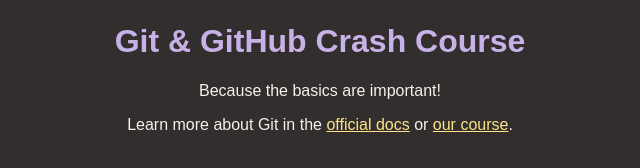
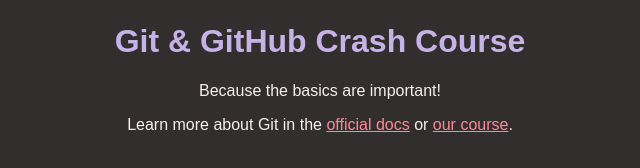
Before and after one commit to aarush1/GitActions, a plain HTML site: page index.html in a window 1280 px wide. Shown: the part 456-624 px from the top of the page, without its empty margins (320-960 px from the left). Drawn offline with Linux system fonts and the light colour scheme.

Commit message:
change color2.0

```diff
--- a/styles.css
+++ b/styles.css
@@ -22,4 +22,5 @@
 
 a {
   color: #fee389;
+  color: #fe8995;
 }
```
